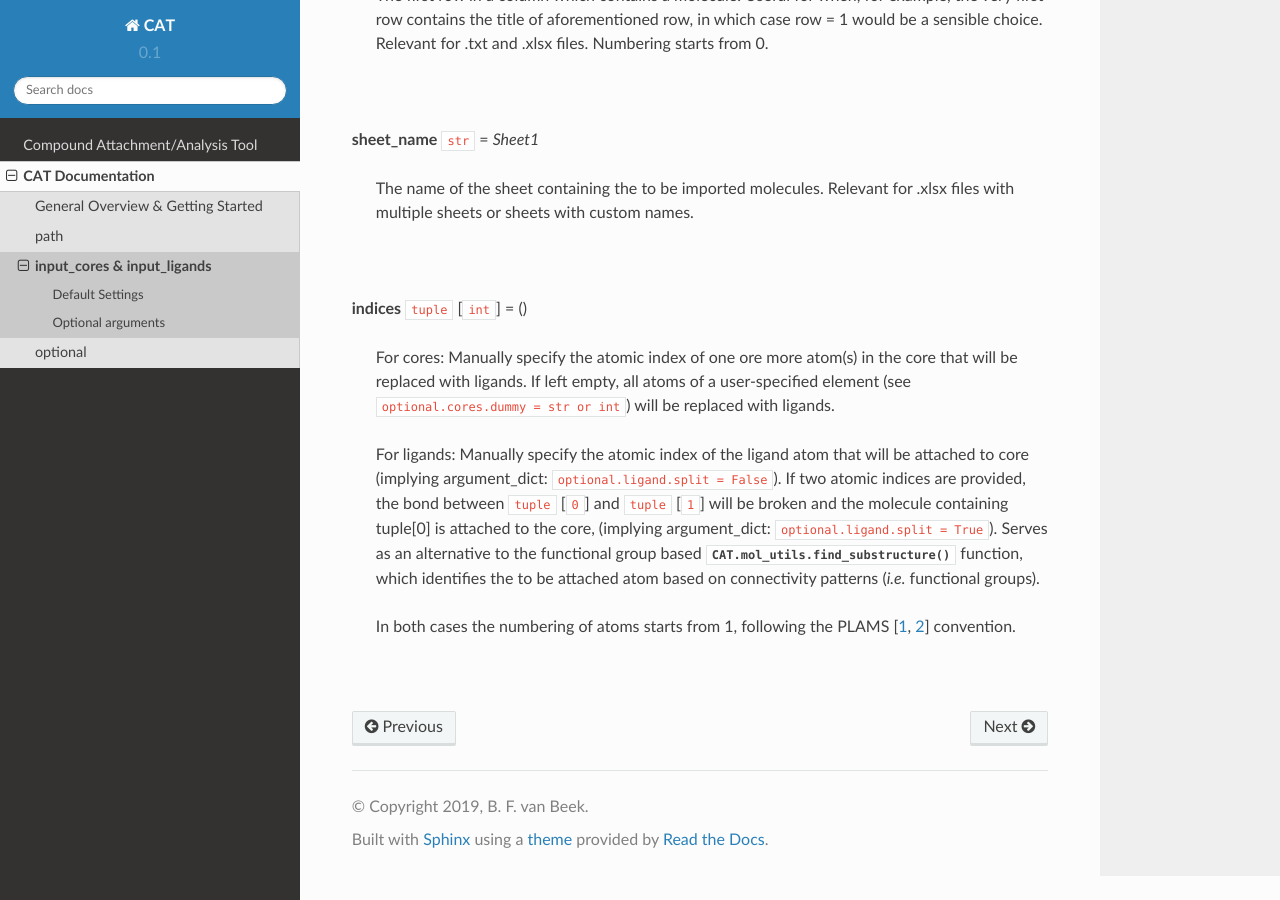
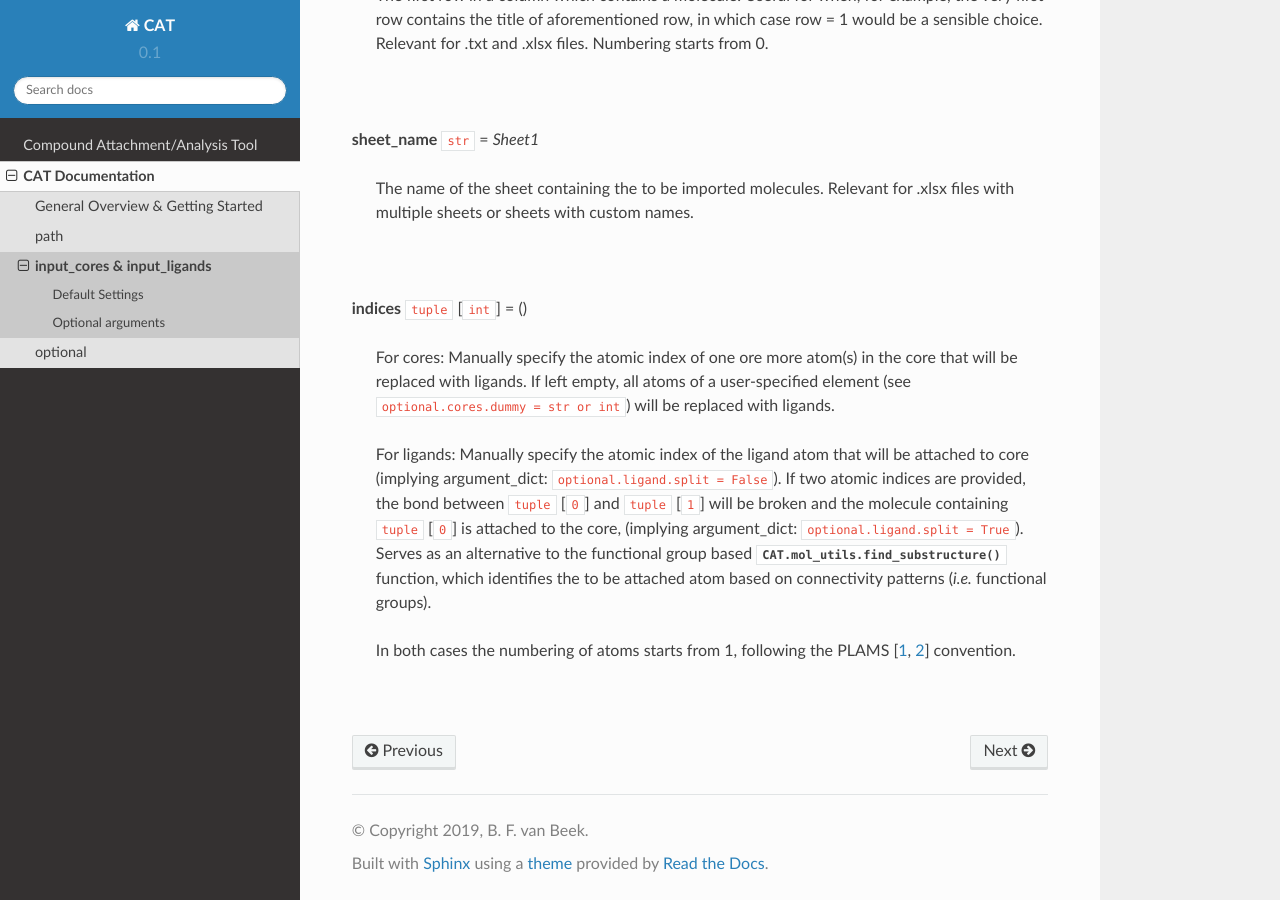
Before and after one commit to nlesc-nano/CAT, a Sphinx documentation site: the page built from docs/core_ligand.rst, in a window 1280 px wide and 900 px high, scrolled down 1165 px. Built offline with Sphinx 7.4.7 and the Read the Docs theme 2.0.0, drawn with Linux system fonts in a browser that asks for light colours.

```diff
--- a/docs/core_ligand.rst
+++ b/docs/core_ligand.rst
@@ -69,7 +69,7 @@ Optional arguments
     For ligands:
     Manually specify the atomic index of the ligand atom that will be attached to core (implying argument_dict: ``optional.ligand.split = False``).
     If two atomic indices are provided, the bond between |tuple|_ [``0``] and |tuple|_ [``1``] will be broken and
-    the molecule containing tuple[0] is attached to the core, (implying argument_dict: ``optional.ligand.split = True``).
+    the molecule containing |tuple|_ [``0``] is attached to the core, (implying argument_dict: ``optional.ligand.split = True``).
     Serves as an alternative to the functional group based :func:`CAT.mol_utils.find_substructure` function,
     which identifies the to be attached atom based on connectivity patterns (*i.e.* functional groups).
 
```
